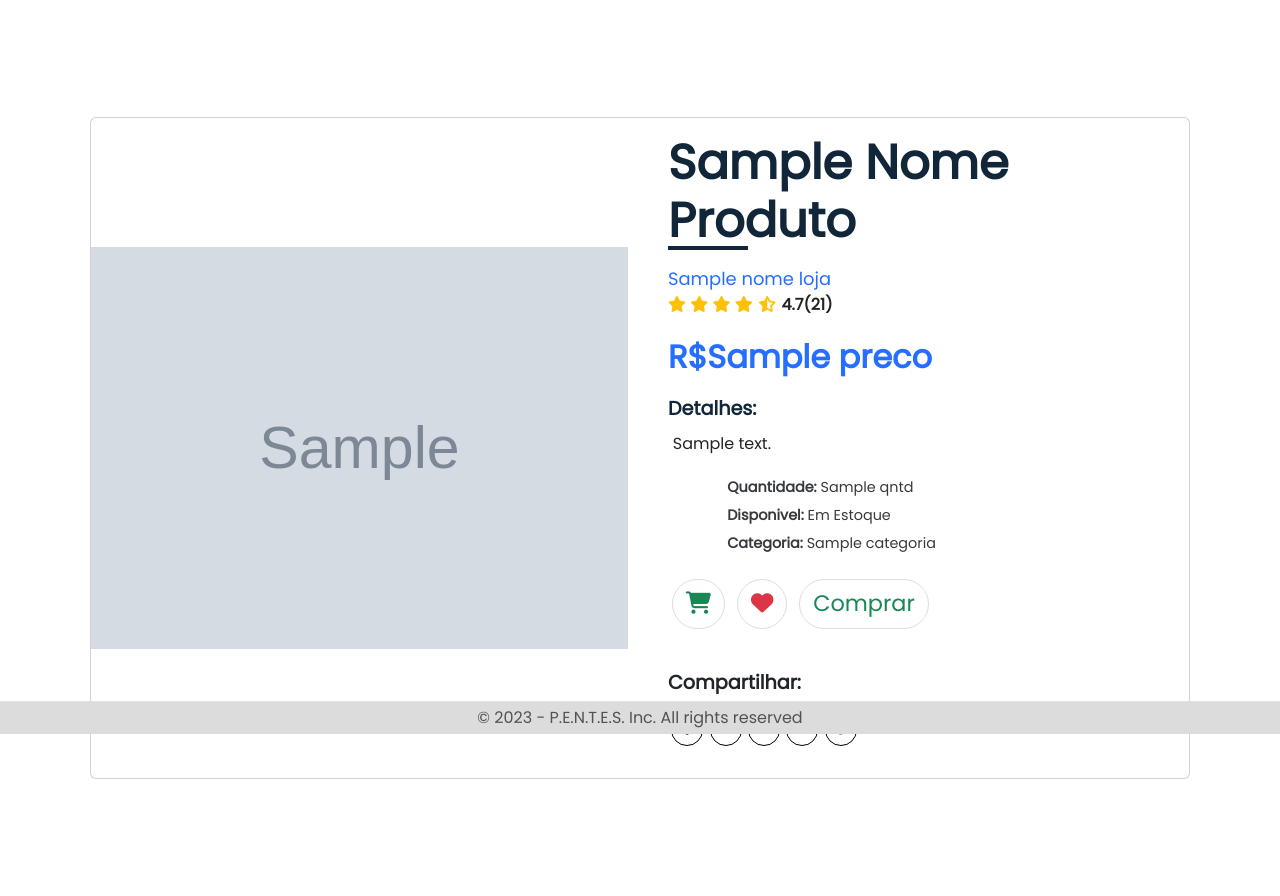
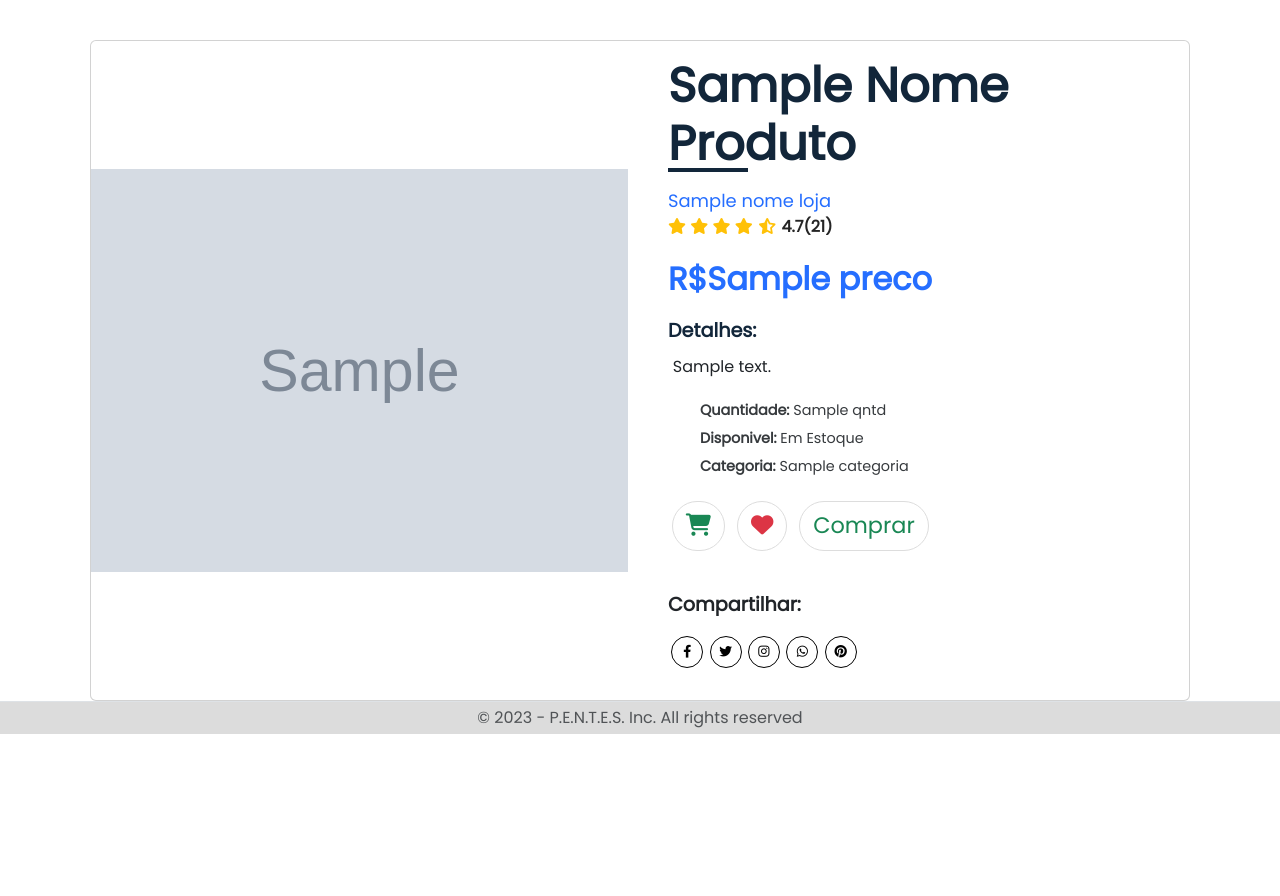
Before and after one commit to P-E-N-T-E-S/Kolekto, a Django app: template PKolekto/Kolekto/templates/pagina_produto.html in a window 1280 px wide. Shown: the part 66-962 px from the top of the page. After the commit the page ends 800 px from the top, so only its background shows below. Run offline with Django 4.2, Linux system fonts and the light colour scheme; the template is opened without the code that fills it: most values are stand-ins (such as "Sample title", 1, 10 or a date in 2020); grey boxes marked "Sample" are stand-in pictures.

Commit message:
Ajustes na pagina do produto

```diff
--- a/PKolekto/Kolekto/templates/pagina_produto.html
+++ b/PKolekto/Kolekto/templates/pagina_produto.html
@@ -14,6 +14,7 @@ body{
 }
 .card-wrapper{
     max-width: 1100px;
+
     margin: 0 auto;
 }
 
@@ -118,7 +119,6 @@ body{
     margin: 0;
     list-style: none;
     background-size: 18px;
-    padding-left: 1.7rem;
     margin: 0.4rem 0;
     font-weight: 600;
     opacity: 0.9;
@@ -180,7 +180,7 @@ body{
         grid-gap: 1.5rem;
     }
     .card-wrapper{
-        height: 100vh;
+        margin-top: 40px;
         display: flex;
         justify-content: center;
         align-items: center;
@@ -219,7 +219,6 @@ body{
 }
 </style>
 
-<div class="container-fluid py-5">
 <div class = "card-wrapper">
   <div class = "card">
     <!-- card left -->
@@ -317,8 +316,6 @@ body{
     </div>
   </div>
 </div>
-</div>
-
 
 
 <script>
```
